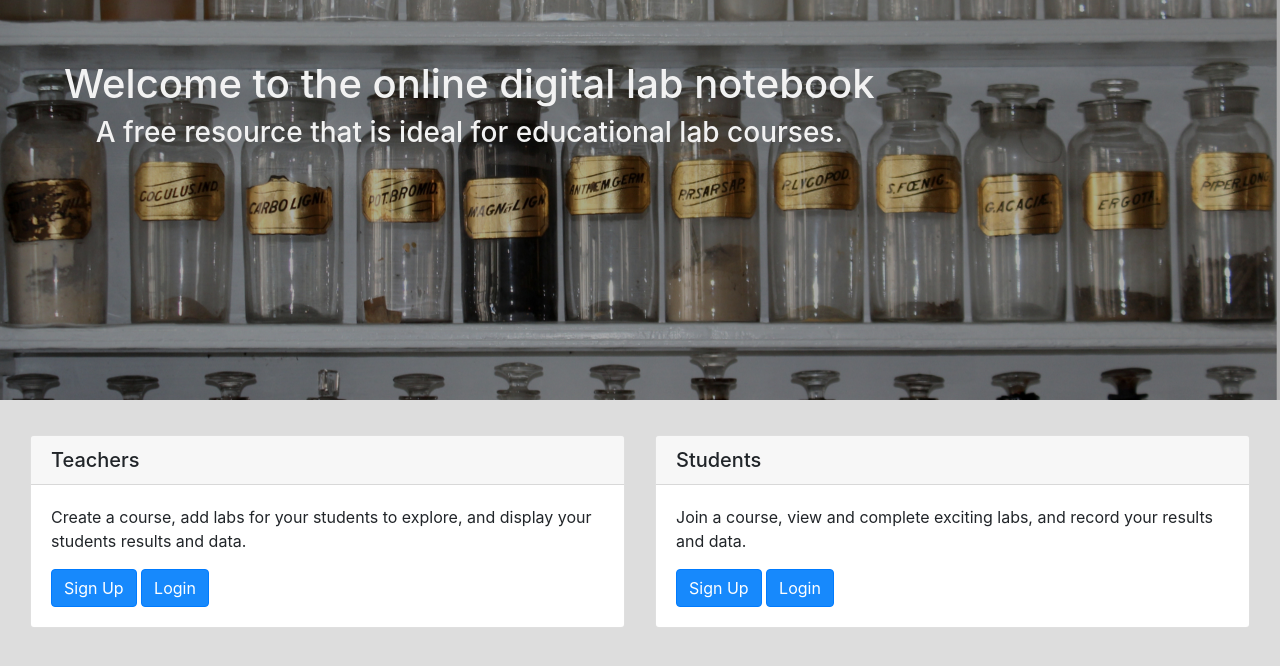
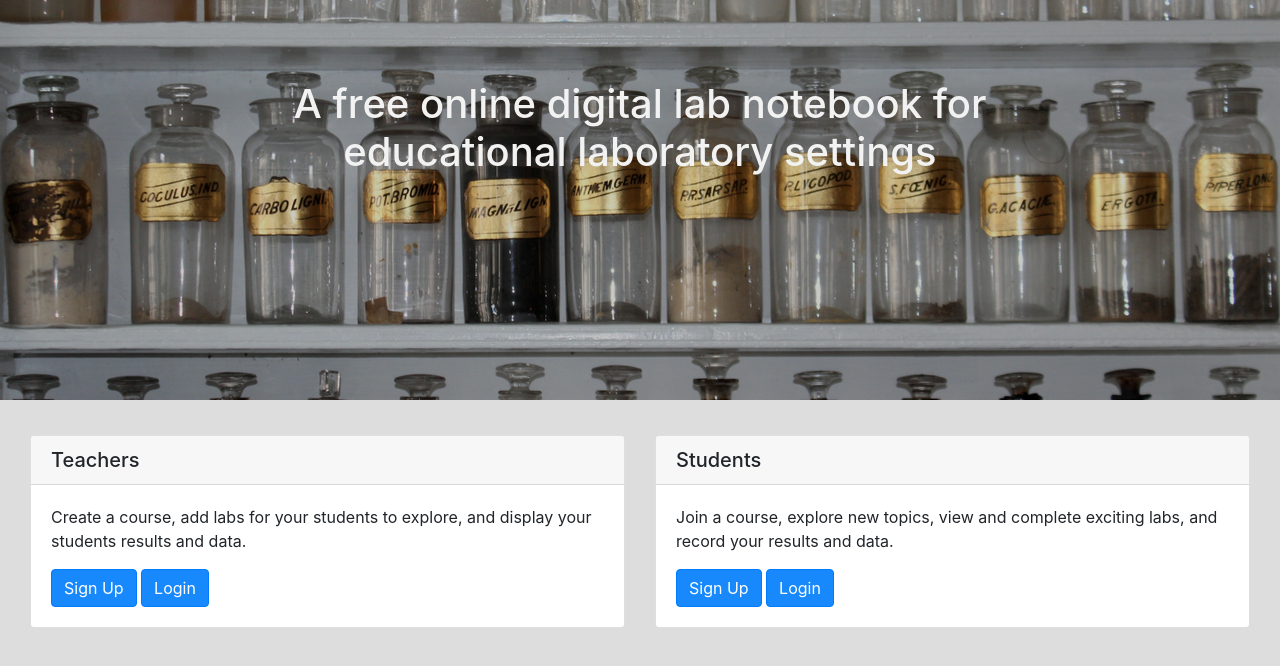
Before and after one commit to adbasner/digital_lab_notebook, a Rails app: page / in a window 1280 px wide. Shown: the part 56-722 px from the top of the page. Run offline with Rails 7, Linux system fonts and the light colour scheme; some libraries are stand-ins or nearby versions.

Commit message:
add priorty to nb sections, fix homepage header, and random styling

```diff
--- a/app/controllers/api/notebook_sections_controller.rb
+++ b/app/controllers/api/notebook_sections_controller.rb
@@ -12,7 +12,7 @@ class Api::NotebookSectionsController < ApplicationController
   def create
     @notebook_section = NotebookSection.new(
         lab_id: params[:lab_id],
-        # priority: params[:priority],
+        priority: params[:priority],
         heading: params[:heading],
         datum: params[:datum],
         student_can_edit: params[:student_can_edit]
--- a/public/index.css
+++ b/public/index.css
@@ -14,28 +14,24 @@ body {
   color: #f2f2f2;
 }
 
-.carousel-item {
+.header-container {
   height: 400px;
+  width: 100%;
+  position: relative;
 }
-
-.carousel-item img {
+.header-image {
+  position: center;
   object-fit: cover;
-  height: 100%;
-}
-
-.home-page-carousel {
-  position: relative;
+  height: 400px;
+  width: 100%;
 }
 
 .welcome-text-container {
   position: absolute;
-  left: 5%;
-  top: 15%;
+  top: 20%;
 }
 
 .welcome-text {
-  position: relative;
-  /*max-width: 400px;*/
   text-align: center;
   color: #f2f2f2;
 }
--- a/public/index.html
+++ b/public/index.html
@@ -17,7 +17,7 @@
 
 <body>
   <nav id="main-nav" class="navbar navbar-expand-md navbar-dark">
-      <a class="navbar-brand" href="#">Digital Lab Notebook</a>
+      <a class="navbar-brand" href="/">Digital Lab Notebook</a>
       <button class="navbar-toggler" type="button" data-toggle="collapse" data-target="#navbarSupportedContent" aria-controls="navbarSupportedContent" aria-expanded="false" aria-label="Toggle navigation">
         <span class="navbar-toggler-icon"></span>
       </button>
@@ -77,32 +74,18 @@ Authentication
 
 <template id="home-page">
   <div class="vue-component">
-    <div class="home-page-carousel" >
-      <div class="carousel slide" data-ride="carousel">
-        <div class="carousel-inner">
-          <div class="carousel-item active">
-            <img class="d-block w-100 " src="images/jar.jpg" alt="First slide">
-          </div>
-          <div class="carousel-item">
-            <img class="d-block w-100" src="images/scope.jpg" alt="Second slide">
-          </div>
-          <div class="carousel-item">
-            <img class="d-block w-100" src="images/flask.jpg" alt="Third slide">
-          </div>
-        </div>
-      </div>
-
-      <div class="welcome-text-container">
-        <div class="welcome-text">
-          <h1>{{ message1 }}</h1>
-          <h3>{{ message2 }}</h3>
+    <div class="header-container">
+      <img class="header-image" src="images/flaskheader.jpg" alt="old chemistry flasks">
+      <div class="welcome-text-container" class="row">
+        <div class="col-md-8 offset-md-2">
+          <h1 class="welcome-text">A free online digital lab notebook for educational laboratory settings</h1>
         </div>
       </div>
     </div>
 
     <div class="container-fluid">
       <div class="row home-page-row">
-        <div class="col-md-6" >
+        <div class="col-sm-6" >
           <div class="card">
             <div class="card-header">
               <h5 class="card-title">Teachers</h5>
@@ -114,13 +97,13 @@ Authentication
             </div>
           </div>
         </div>
-        <div class="col-md-6" >
+        <div class="col-sm-6" >
           <div class="card">
             <div class="card-header">
               <h5 class="card-title">Students</h5>
             </div>
             <div class="card-body">
-              <p class="card-text">Join a course, view and complete exciting labs, and record your results and data.</p>
+              <p class="card-text">Join a course, explore new topics, view and complete exciting labs, and record your results and data.</p>
               <a href="/#/student-signup" class="btn btn-primary">Sign Up</a>
               <a href="/#/student-login" class="btn btn-primary">Login</a>
             </div>
@@ -470,14 +453,14 @@ Lab Crud
                 <h5 v-if="role == 'student'">My Data</h5>
               </div>
               <div class="col-7">
-                <div v-for="datum in section.notebook_data">
-                  <p>{{ datum }} </p>
-                </div>
+                <ul v-for="datum in section.notebook_data">
+                  <li>{{ datum }} </li>
+                </ul>
               </div>
             </div>
           </div>
 
-          <div class="col-md-3">
+          <div class="col-sm-3">
             <a v-if="role == 'teacher'" class="btn btn-primary new-course-box" v-bind:href="'/#/labs/' + lab.id + '/notebook/' + section.id + '/edit'">Edit</a>
             <a v-if="role == 'teacher'" class="btn btn-danger new-course-box" v-bind:href="'/#/labs/' + lab.id + '/notebook/' + section.id + '/delete'" >Delete</a>
             <a v-if="section.student_can_edit && role == 'student'" class="btn btn-primary new-course-box" v-bind:href="'/#/labs/' + lab.id + '/notebook/' + section.id + '/notebookdata/new'">Enter Data</a>
--- a/public/index.js
+++ b/public/index.js
@@ -257,43 +257,6 @@ var LabsShowPage = {
       this.lab = response.data.lab;
       console.log(response.data);
       this.notebookSections = response.data.notebook_sections;
-
-
-    // # @notebook_sections = []
-    // # @nbs = @lab.notebook_sections
-    // # @nbs.each do |nbs|
-    // #   nbs_hash = {
-    // #     id: nbs.id,
-    // #     lab_id: nbs.lab_id,
-    // #     priority: nbs.priority,
-    // #     heading: nbs.heading,
-    // #     datum: nbs.datum,
-    // #     student_can_edit: nbs.student_can_edit
-    // #   }
-    // #   student_id = ""
-    // #   nbdata = []
-    // #   nbs.notebook_data.each do |nbd|
-    // #     student_id = nbd.student_id
-    // #     p student_id
-    // #     nbdata << nbd.datum
-    // #   end
-    // #   nbs_hash[:notebook_data] = nbdata
-    // #   p nbs_hash
-    // #   @notebook_sections << nbs_hash
-    // # end
-
-
-
-
-
-
-
-
-
-
-
-
-
       this.role = response.data.role;
     }.bind(this));
 
@@ -314,7 +277,7 @@ var LabsEditPage = {
   created: function() {
     axios.get("/api/labs/" + this.$route.params.id).then(function(response) {
       console.log(response.data);
-      this.labName = response.data.title;
+      this.labName = response.data.lab.title;
     }.bind(this));
   },
   methods: {
@@ -384,7 +347,8 @@ var NoteboookSectionNewPage = {
       heading: "",
       datum: "",
       canEdit: "",
-      errors: []
+      errors: [],
+      priority: ""
     };
   },
   created: function() {
@@ -396,7 +360,8 @@ var NoteboookSectionNewPage = {
         heading: this.heading,
         datum: this.datum,
         student_can_edit: this.canEdit,
-        lab_id: this.$route.params.id
+        lab_id: this.$route.params.id,
+        priority: this.priority,
       };
       console.log(params);
 
@@ -422,6 +387,7 @@ var NoteboookSectionEditPage = {
       heading: "",
       datum: "",
       canEdit: "",
+      priority: "",
       errors: []
     };
   },
@@ -433,6 +399,7 @@ var NoteboookSectionEditPage = {
       this.heading = response.data.heading;
       this.datum = response.data.datum;
       this.canEdit = response.data.student_can_edit;
+      this.priority = response.data.priority;
     }.bind(this));
   },
   methods: {
@@ -442,7 +409,8 @@ var NoteboookSectionEditPage = {
         heading: this.heading,
         datum: this.datum,
         student_can_edit: this.canEdit,
-        lab_id: this.$route.params.id
+        lab_id: this.$route.params.id,
+        priority: this.priority,
       };
       console.log(params);
 
```
Also changed, not shown: other parts of public/index.css (+11 -0 lines), other parts of public/index.html (+13 -7 lines), app/controllers/api/labs_controller.rb (+2 -21 lines), public/images/dlbheader.jpg (added), public/images/flaskheader.jpg (added), 2 other files.
